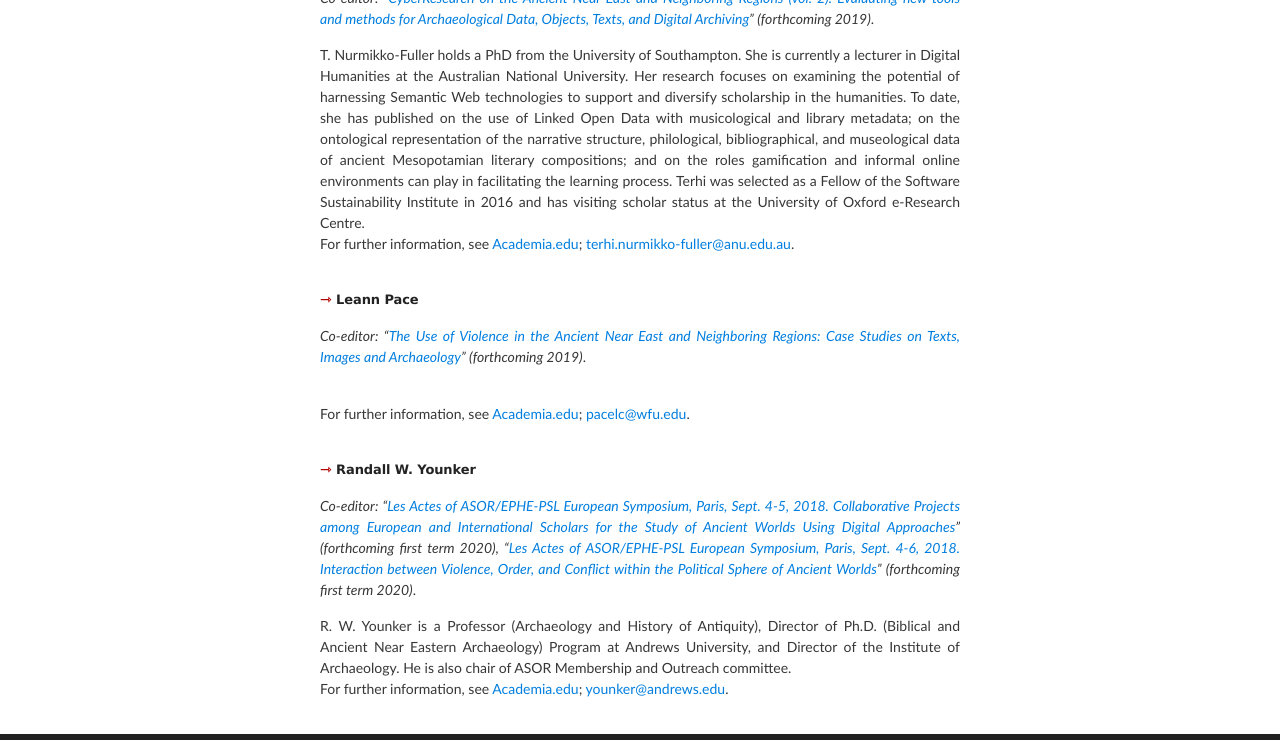
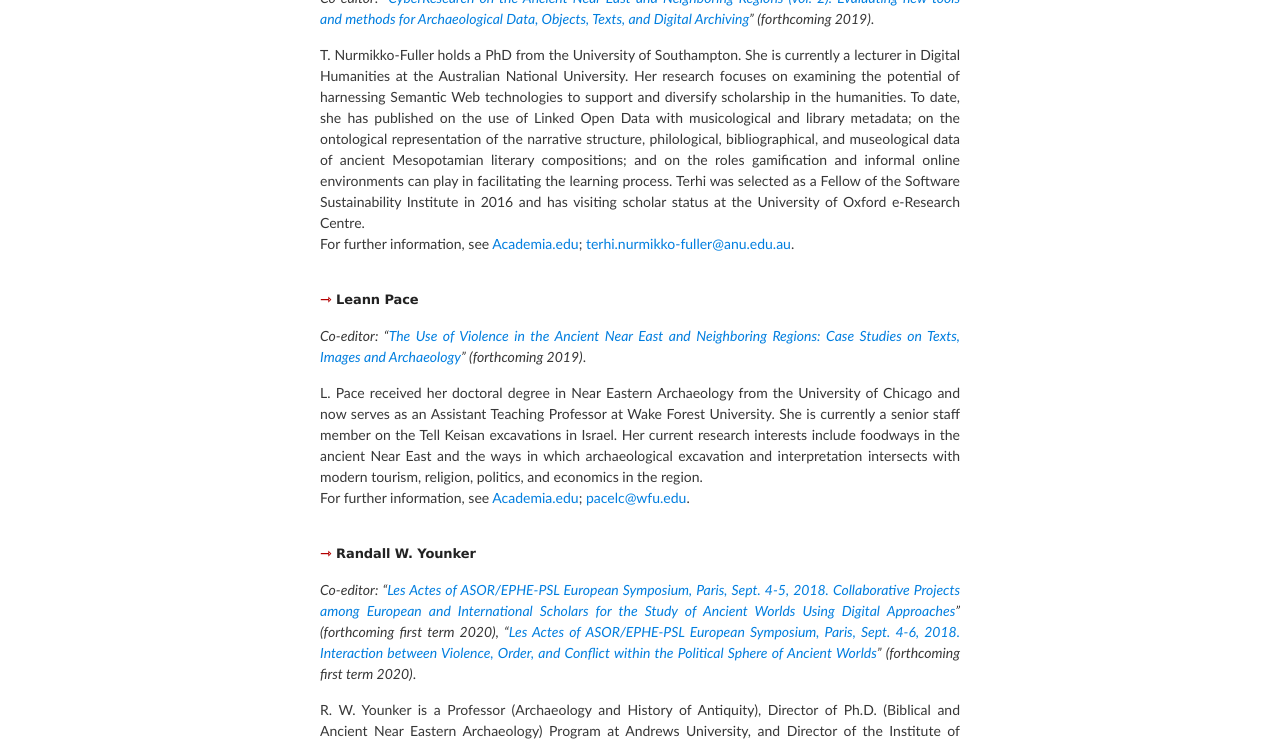
Before and after one commit to vbigot-juloux/ane-research-humanities, a Jekyll site: the page built from About.md, in a window 1280 px wide and 900 px high, scrolled down 1791 px, cut to the strip 0-740 px from the top of the window. Built offline with Jekyll 4.4.1, drawn with Linux system fonts in a browser that asks for light colours; the repository's description, which GitHub fills in, is left out.

Commit message:
Update About.md

```diff
--- a/About.md
+++ b/About.md
@@ -35,7 +35,7 @@ For further information, see <a href="https://anu-au.academia.edu/TerhiNurmikkoF
 
 <h3><a name="pace"></a><span style="color:#b30000; font-size: 14px">&#8702;</span> Leann Pace</h3>
 <p><em>Co-editor: “<a href="http://ane-research-humanities.science/docs/Violence-vol1">The Use of Violence in the Ancient Near East and Neighboring Regions: Case Studies on Texts, Images and Archaeology</a>” (forthcoming 2019)</em>. </p>
-<p style="padding-bottom: 20px"><br />
+<p style="padding-bottom: 20px">L. Pace received her doctoral degree in Near Eastern Archaeology from the University of Chicago and now serves as an Assistant Teaching Professor at Wake Forest University. She is currently a senior staff member on the Tell Keisan excavations in Israel. Her current research interests include foodways in the ancient Near East and the ways in which archaeological excavation and interpretation intersects with modern tourism, religion, politics, and economics in the region. <br />
 For further information, see <a href="https://wfu.academia.edu/LeannPace" target="_blank">Academia.edu</a>; <a href="mailto:pacelc@wfu.edu">pacelc@wfu.edu</a>.</p>
 
 <h3><a name="younker"></a><span style="color:#b30000; font-size: 14px">&#8702;</span> Randall W. Younker</h3>
```
